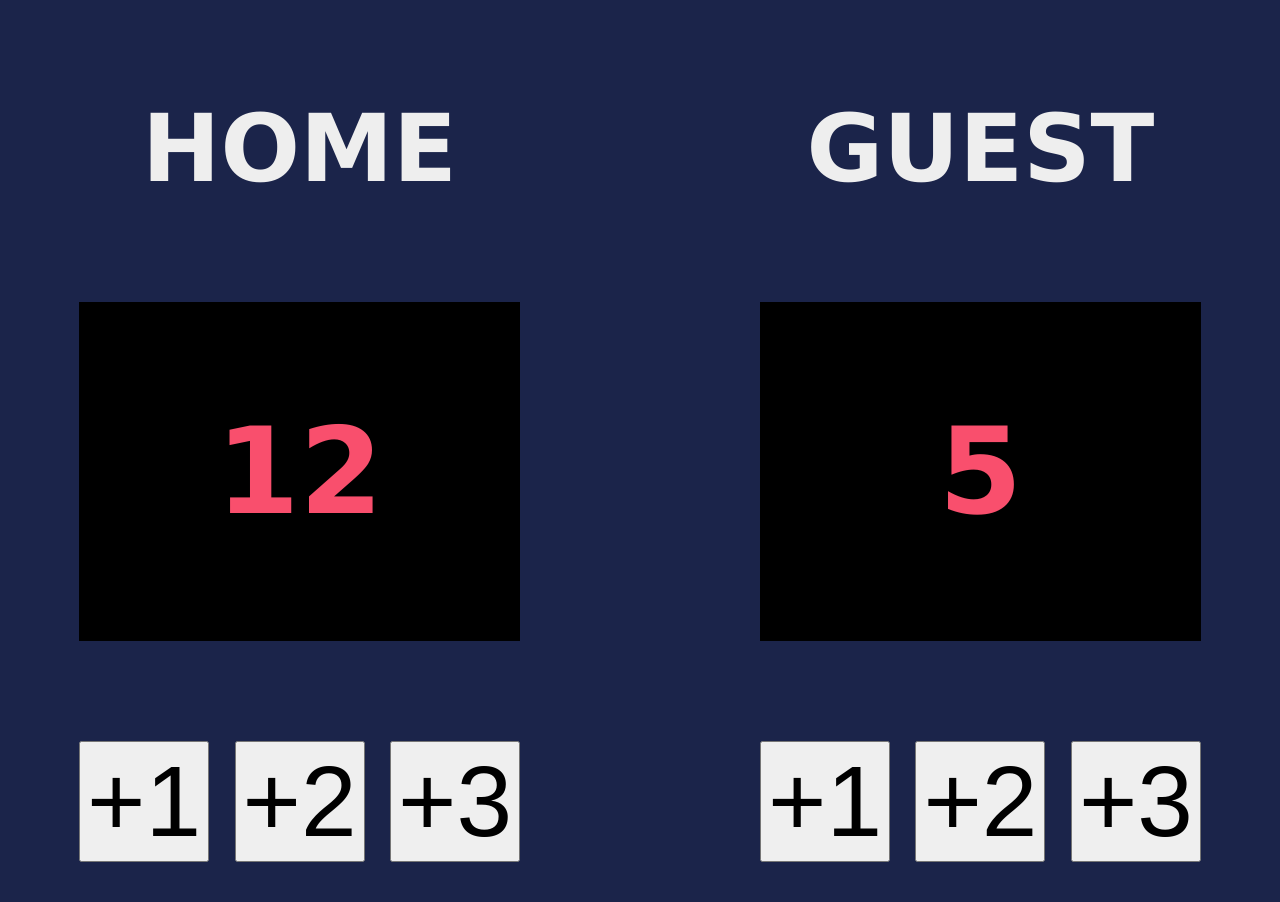
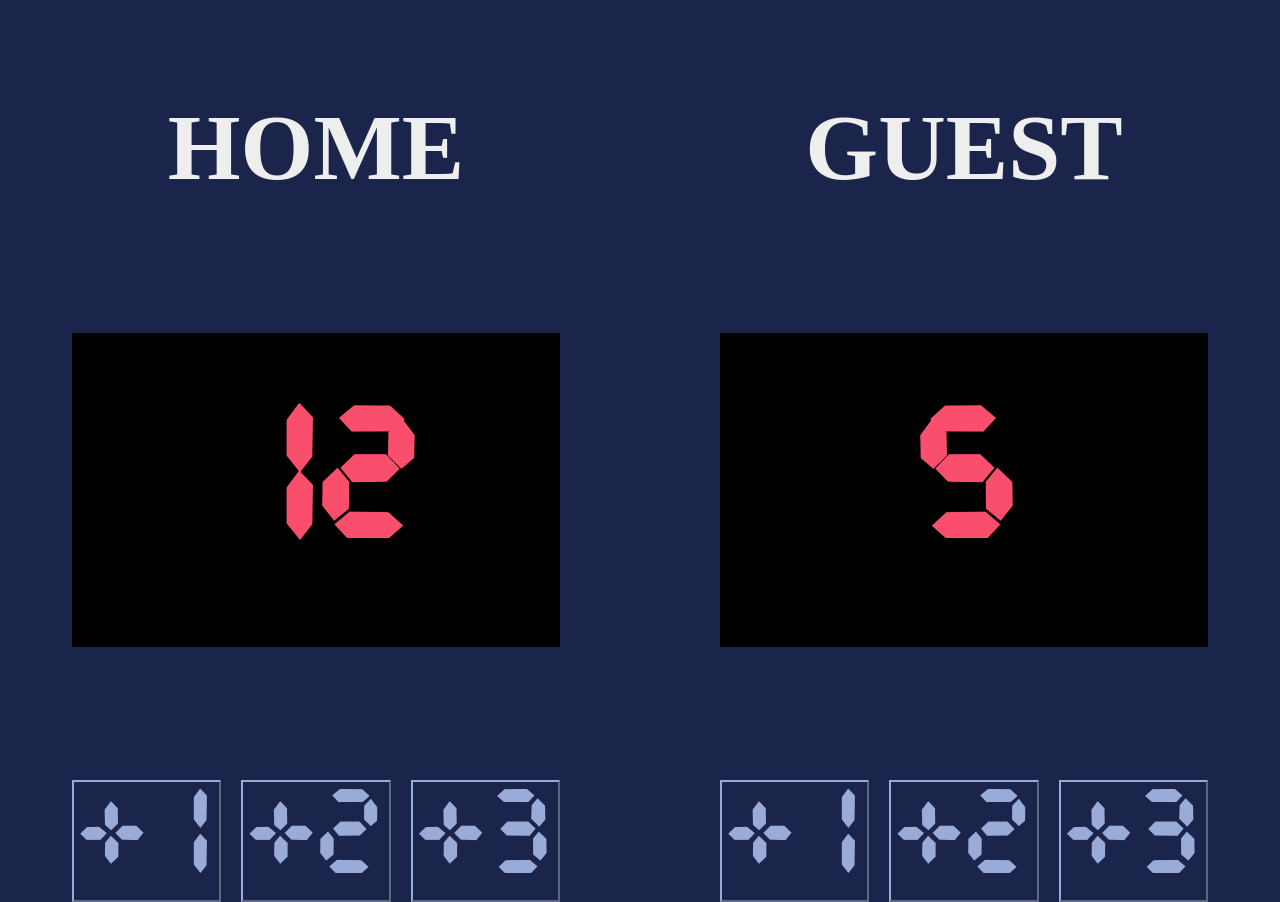
Before and after one commit to dennispoliku/JS-Learning, a plain HTML site: page index.html in a window 1280 px wide. Before the commit the page ends 862 px from the top, so only its background shows below. Drawn offline with Linux system fonts and the light colour scheme.

Commit message:
Added styling to H2 and buttons

```diff
--- a/styles.css
+++ b/styles.css
@@ -1,3 +1,8 @@
+@font-face{
+  font-family: 'Bubble';
+  src: urL(font/CursedTimerUlil-Aznm.ttf)
+}
+
 body{
   margin: 0;
   background-color: #1B244A;
@@ -8,21 +13,24 @@ body{
   justify-content: center;
   text-align: center;
   flex-wrap: wrap;
-  gap: 15rem;
-  font-family: Verdana, Geneva, Tahoma, sans-serif;
+  gap: 10rem;
   font-size: 5rem;
   color: #EEEEEE;
 }
 
 h2{
+  font-family: 'Bubble', Geneva, Tahoma, sans-serif;
+  padding: 70px;
   color: #F94F6D;
+  background-color: #000000;
+  font-size: 10rem;
 }
 
-h2{
-  background-color: black;
-  padding: 100px;
-}
 
 button{
-  font-size: 100px;
+  font-family: 'Bubble', Geneva, Tahoma, sans-serif;
+  background-color: #1B244A;
+  color: #9AABD8;
+  font-size: 80pt;
+  border-color: #9AABD8 ;
 }
```
